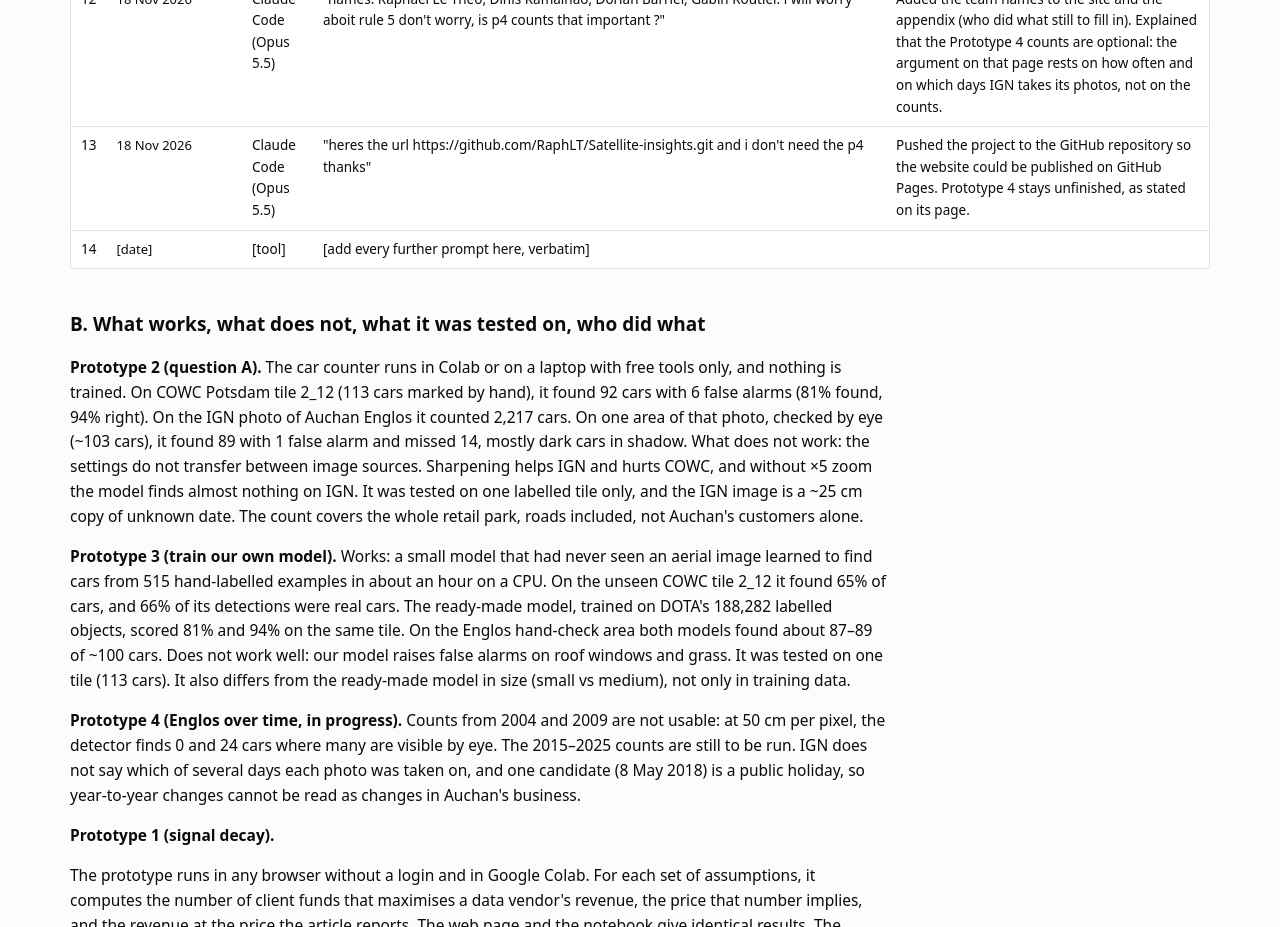
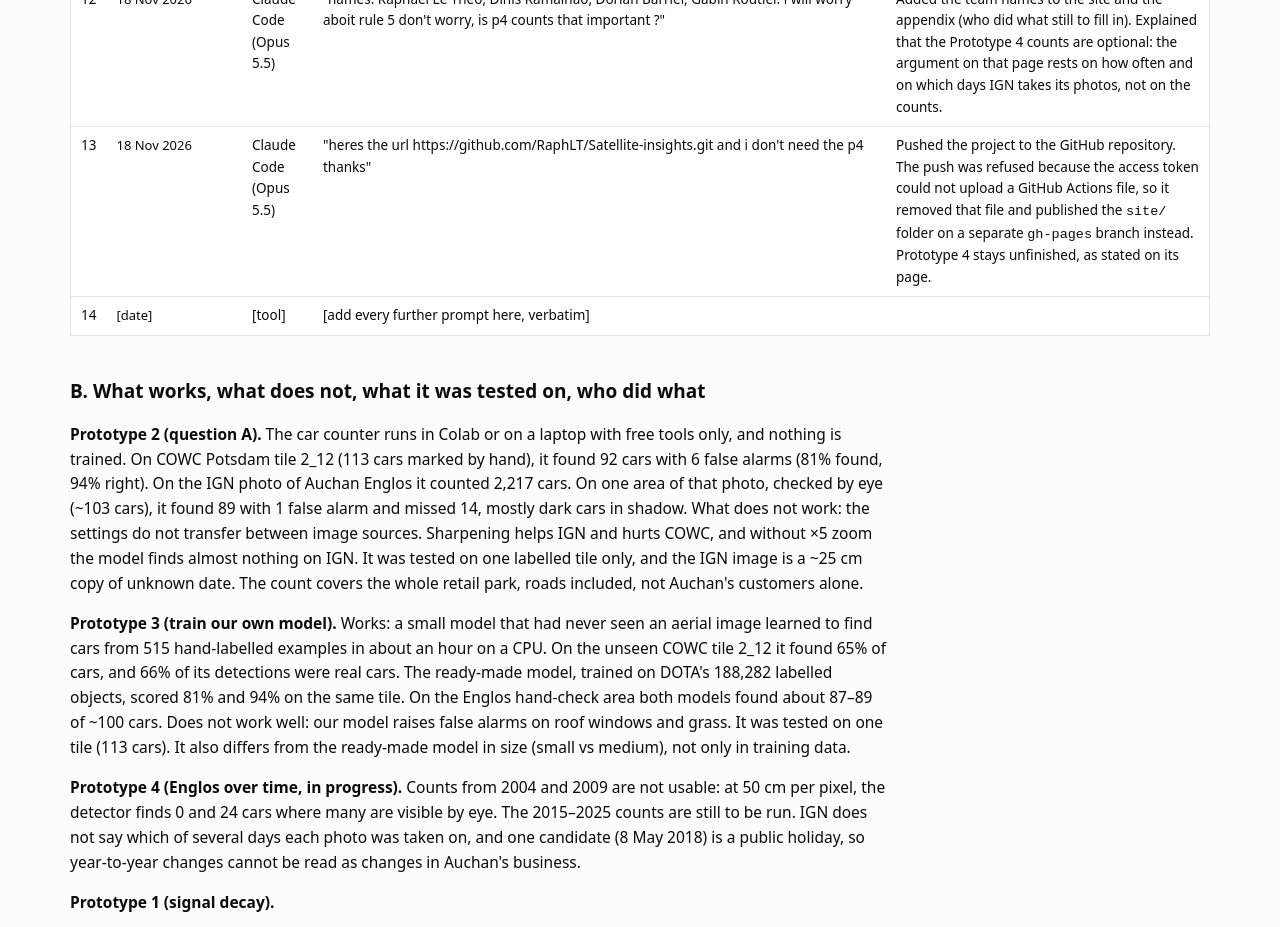
Before and after one commit to RaphLT/Satellite-insights, a plain HTML site: page site/appendix.html in a window 1280 px wide. Shown: the part 2400-3327 px from the top of the page. Drawn offline with Linux system fonts and the light colour scheme.

Commit message:
Publish via gh-pages branch instead of Actions
Co-Authored-By: Claude Opus 5.5 <noreply@anthropic.com>

```diff
--- a/site/appendix.html
+++ b/site/appendix.html
@@ -34,7 +34,7 @@
 <tr><td>10</td><td>18 Nov 2026, 11:08</td><td>Claude (Opus 5.5)</td><td>"oc now can we export this to claude code, i would like to make a website"</td><td>Packaged all prototypes, data, results and a CLAUDE.md briefing into one folder for Claude Code.</td></tr>
 <tr><td>11</td><td>18 Nov 2026, 11:27</td><td>Claude Code (Opus 5.5)</td><td>"Read CLAUDE.md. Build the project website with the structure it suggests, using the existing pages and images. Then help me publish it on GitHub Pages so it opens without a login."</td><td>Built a seven-page static website in <code>site/</code> (home, the four prototypes, conclusion, appendix) from the existing pages, using the real image files instead of embedded copies. Added a year-by-year viewer of the IGN photos for Prototype 4, marked as unfinished, and a script that rebuilds the appendix page from this log. Prepared the folder for GitHub Pages.</td></tr>
 <tr><td>12</td><td>18 Nov 2026</td><td>Claude Code (Opus 5.5)</td><td>"names: Raphael Le Theo, Dinis Ramalhao, Dorian Barrier, Gabin Routier. i will worry aboit rule 5 don't worry, is p4 counts that important ?"</td><td>Added the team names to the site and the appendix (who did what still to fill in). Explained that the Prototype 4 counts are optional: the argument on that page rests on how often and on which days IGN takes its photos, not on the counts.</td></tr>
-<tr><td>13</td><td>18 Nov 2026</td><td>Claude Code (Opus 5.5)</td><td>"heres the url https://github.com/RaphLT/Satellite-insights.git and i don't need the p4 thanks"</td><td>Pushed the project to the GitHub repository so the website could be published on GitHub Pages. Prototype 4 stays unfinished, as stated on its page.</td></tr>
+<tr><td>13</td><td>18 Nov 2026</td><td>Claude Code (Opus 5.5)</td><td>"heres the url https://github.com/RaphLT/Satellite-insights.git and i don't need the p4 thanks"</td><td>Pushed the project to the GitHub repository. The push was refused because the access token could not upload a GitHub Actions file, so it removed that file and published the <code>site/</code> folder on a separate <code>gh-pages</code> branch instead. Prototype 4 stays unfinished, as stated on its page.</td></tr>
 <tr><td>14</td><td>[date]</td><td>[tool]</td><td>[add every further prompt here, verbatim]</td><td></td></tr>
 </tbody></table></div>
 <h2>B. What works, what does not, what it was tested on, who did what</h2>
```
Also changed, not shown: 3 other files.
